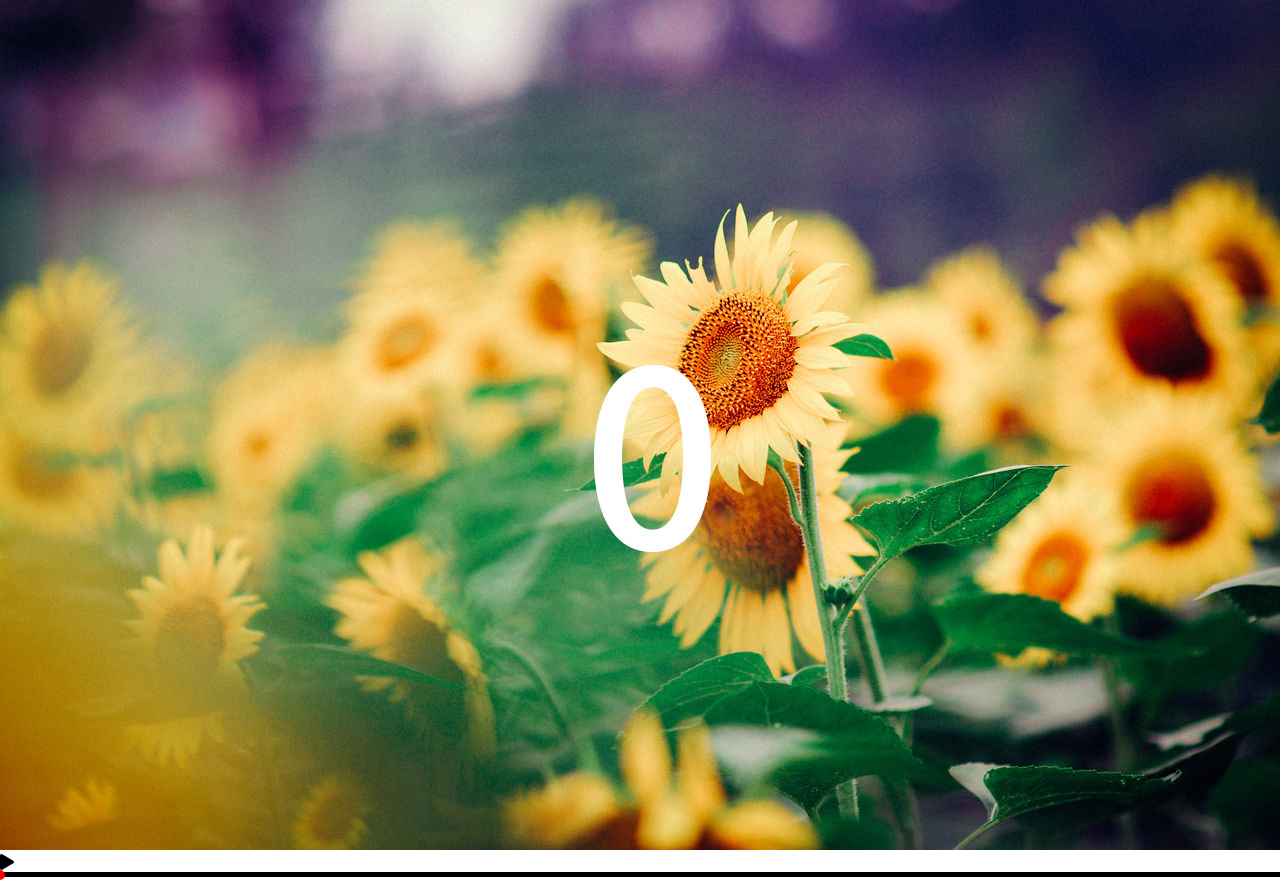
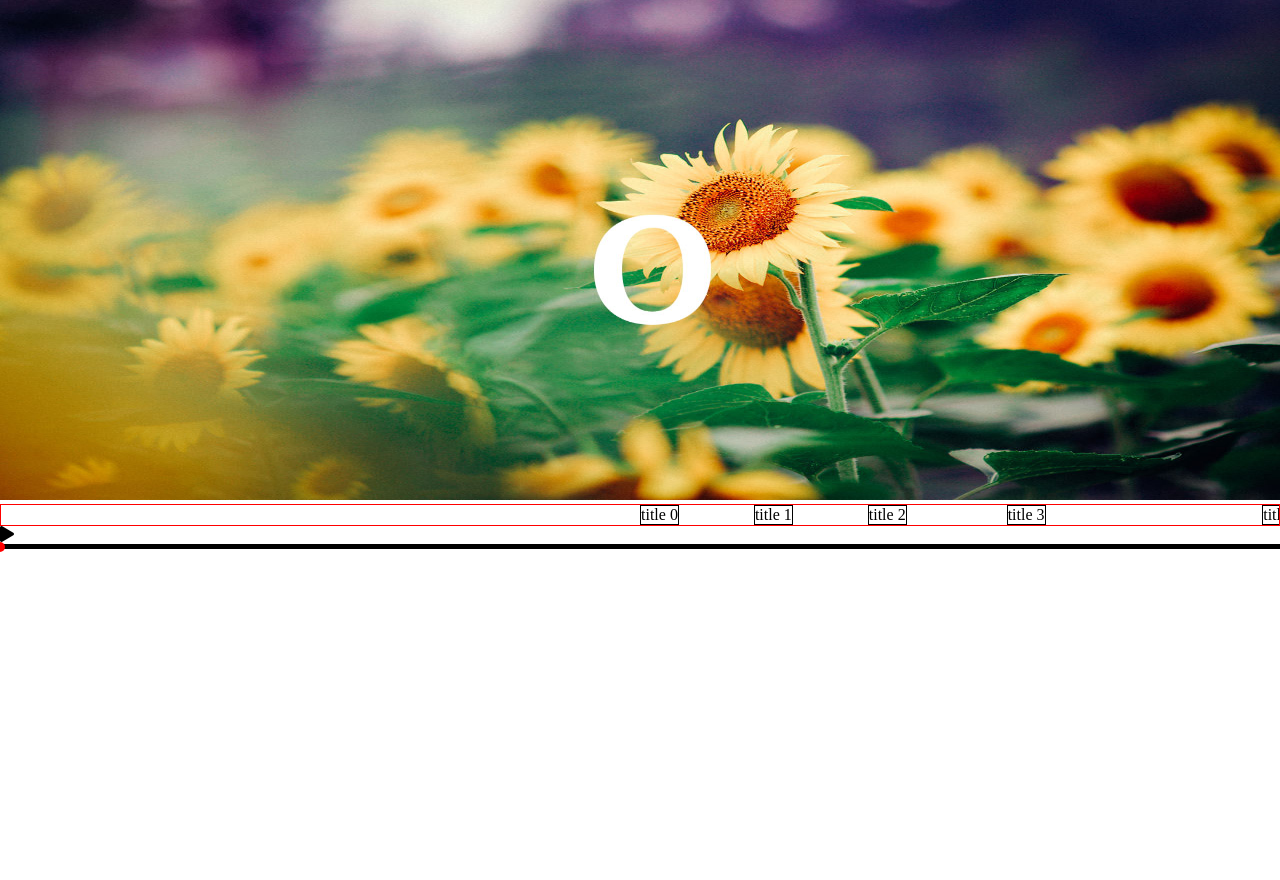
Before and after one commit to viviandcode/audioPlayer, a website built with webpack: page src/index.html in a window 1280 px wide. After the commit the page ends 800 px from the top, so only its background shows below. Built offline with nearby package versions, Linux system fonts and the light colour scheme.

Commit message:
带有文字标签的时间轴

```diff
--- a/src/audioPlay.js
+++ b/src/audioPlay.js
@@ -5,6 +5,7 @@ export class podcastPlayer {
         this.timerLoad = false
         this.timelineLoad = false
         this.galleryLoad = false
+        this.shortcutsLoad = false
 
         // wrap 对象
         if (id === undefined || id === '') {
@@ -32,6 +33,8 @@ export class podcastPlayer {
         // 是否循环播放, 默认不循环
         if (loop !== undefined && loop === true) {
             this.audio.loop = true
+        } else {
+            this.audio.loop = false
         }
 
         if (playIcon !== undefined && playIcon !== '') {
@@ -100,6 +103,11 @@ export class podcastPlayer {
                 // gallery 查找并更新元素
                 if (this.galleryLoad) {
                     this.gallerySeekItem(this.gallery.children, this.galleryItemClass, this.galleryActiveClass)
+                }
+
+                // shortcuts
+                if (this.shortcutsLoad) {
+                    this.shortcutsViewProgress()
                 }
             }, this.updateStep)
         })
@@ -246,18 +254,12 @@ export class podcastPlayer {
         for (let index = 0; index < data.length; index++) {
             let galleryItem = document.createElement('figure')
             galleryItem.setAttribute('class', this.galleryItemClass)
-            galleryItem.setAttribute('timePoint', data[index].timePoint)
+            galleryItem.setAttribute('time-point', data[index].timePoint)
 
             let galleryImg = new Image()
             galleryImg.setAttribute('src', data[index].imgUrl)
 
             galleryItem.appendChild(galleryImg)
-
-            // galleryItem.addEventListener('click', () => {
-            //     this.audio.currentTime = data[index].timePoint
-            //     this.audio.play()
-            // })
-
             this.gallery.appendChild(galleryItem)
         }
 
@@ -266,7 +268,7 @@ export class podcastPlayer {
         let galleryItems = this.gallery.children
         // 初始化 gallery 需显示的时间点, 默认选中第一个
         this.gallerySelectIndex = 0
-        this.gallerySelectTimePoint = galleryItems[this.gallerySelectIndex].getAttribute('timePoint')
+        this.gallerySelectTimePoint = galleryItems[this.gallerySelectIndex].getAttribute('time-point')
         galleryItems[this.gallerySelectIndex].setAttribute('class', this.galleryItemClass + ' ' + this.galleryActiveClass)
     }
 
@@ -279,14 +281,14 @@ export class podcastPlayer {
         let nextTimePoint
         if (this.gallerySelectIndex < lastIndex) {
             let nextIndex = this.gallerySelectIndex + 1
-            nextTimePoint = galleryItems[nextIndex].getAttribute('timePoint')
+            nextTimePoint = galleryItems[nextIndex].getAttribute('time-point')
         }
 
         // 如果当前播放时间不在 selectItem 时间范围 [gallerySelectTimePoint, nextTimePoint), 则查找
         if (this.audio.currentTime < this.gallerySelectTimePoint || this.audio.currentTime >= nextTimePoint) {
             // 遍历 galleryItems 并查找
             for (let index = 0; index < galleryItems.length; index++) {
-                let timePoint = galleryItems[index].getAttribute('timePoint')
+                let timePoint = galleryItems[index].getAttribute('time-point')
 
                 // 先把所有子元素 class 赋值为未选中状态
                 galleryItems[index].setAttribute('class', itemClass)
@@ -299,8 +301,58 @@ export class podcastPlayer {
 
             // 更新 gallerySelectTimePoint
             galleryItems[this.gallerySelectIndex].setAttribute('class', itemClass + ' ' + activeClass)
-            this.gallerySelectTimePoint = galleryItems[this.gallerySelectIndex].getAttribute('timePoint')
+            this.gallerySelectTimePoint = galleryItems[this.gallerySelectIndex].getAttribute('time-point')
         }
+    }
+
+    // 有标签的时间轴
+    shortcutsView ({ data, shortcutItemClass }) {
+        this.shortcutsLoad = true
+        if (shortcutItemClass === undefined || shortcutItemClass === '') {
+            this.shortcutItemClass = 'short-cut-item'
+        } else {
+            this.shortcutItemClass = shortcutItemClass
+        }
+
+        let progressDistance = 1.6666666666
+
+        this.shortcutsView = document.createElement('div')
+        this.shortcutsView.setAttribute('class', 'short-cuts')
+
+        let wrap = document.createElement('div')
+        wrap.setAttribute('class', 'short-cut-wrap')
+
+        let progress = document.createElement('div')
+        progress.setAttribute('class', 'short-cut-progress')
+
+        for (let index = 0; index < data.length; index++) {
+            let shortcutItem = document.createElement('figure')
+            shortcutItem.setAttribute('class', this.shortcutItemClass)
+            shortcutItem.setAttribute('time-point', data[index].timePoint)
+            // 默认 1 毫秒 为 1.6666666px
+            shortcutItem.setAttribute('style', 'left:' + data[index].timePoint * progressDistance + 'px')
+
+            let title = document.createElement('div')
+            title.innerText = data[index].title
+
+            shortcutItem.appendChild(title)
+
+            shortcutItem.addEventListener('click', () => {
+                this.audio.currentTime = data[index].timePoint
+                this.audio.play()
+            })
+
+            progress.appendChild(shortcutItem)
+        }
+
+        wrap.appendChild(progress)
+        this.shortcutsView.appendChild(wrap)
+
+        this.player.insertBefore(this.shortcutsView, this.playButton)
+    }
+    shortcutsViewProgress () {
+        let progressDistance = 1.6666666666
+        this.shortcutsView.firstElementChild.firstElementChild.setAttribute('style', 'transform: translateX(-'+ this.audio.currentTime * progressDistance +'px);')
     }
 }
 
--- a/src/index.js
+++ b/src/index.js
@@ -4,22 +4,27 @@ require('./style.less')
 let data = [
   {
     timePoint: 0,
+    title: 'title 0',
     imgUrl: '0.jpg'
   },
   {
     timePoint: 45,
+    title: 'title 1',
     imgUrl: '1.jpg'
   },
   {
     timePoint: 90,
+    title: 'title 2',
     imgUrl: '2.jpg'
   },
   {
     timePoint: 150,
+    title: 'title 3',
     imgUrl: '3.jpg'
   },
   {
     timePoint: 280,
+    title: 'title 4',
     imgUrl: '4.jpg'
   }
 ]
@@ -41,3 +46,7 @@ audio.gallery({
   // itemClass: 'gallery-item',
   // activeClass: 'active'
 })
+audio.shortcutsView({
+  data: data,
+  // shortcutItemClass: ''
+})
--- a/src/style.less
+++ b/src/style.less
@@ -13,19 +13,7 @@ html, body {
 .height-full {
     height: 100%;
 }
-.gallery-wrap {
-    overflow: hidden;
-    .gallery-item {
-        display: none;
-        width: 100%;
-        &.active {
-            display: inline-block;
-        }
-        img {
-            width: 100%;
-        }
-    }
-}
+
 
 .play-button {
     cursor: pointer;
@@ -48,3 +36,34 @@ html, body {
         transform: translateX(-50%)
     }
 }
+.gallery-wrap {
+    overflow: hidden;
+    .gallery-item {
+        display: none;
+        width: 100%;
+        &.active {
+            display: inline-block;
+        }
+        img {
+            width: 100%;
+            height: 500px;
+        }
+    }
+}
+.short-cuts {
+    width: 100%;
+    border: 1px solid red;
+    overflow: hidden;
+    .short-cut-wrap {
+        margin-left: 50%;
+        .short-cut-progress{
+            position: relative;
+            .short-cut-item {
+                float: left;
+                position: relative;
+                border: 1px solid #000000;
+                cursor: pointer;
+            }
+        }
+    }
+}
```
